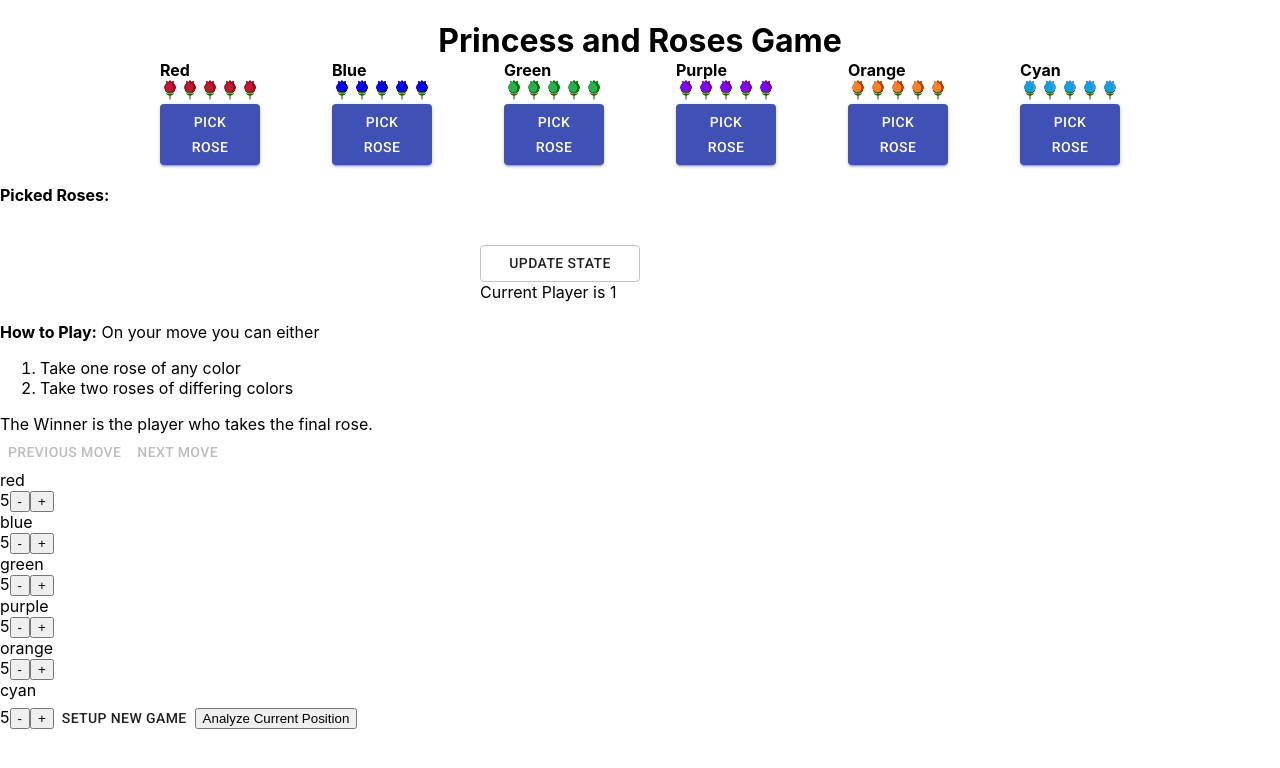
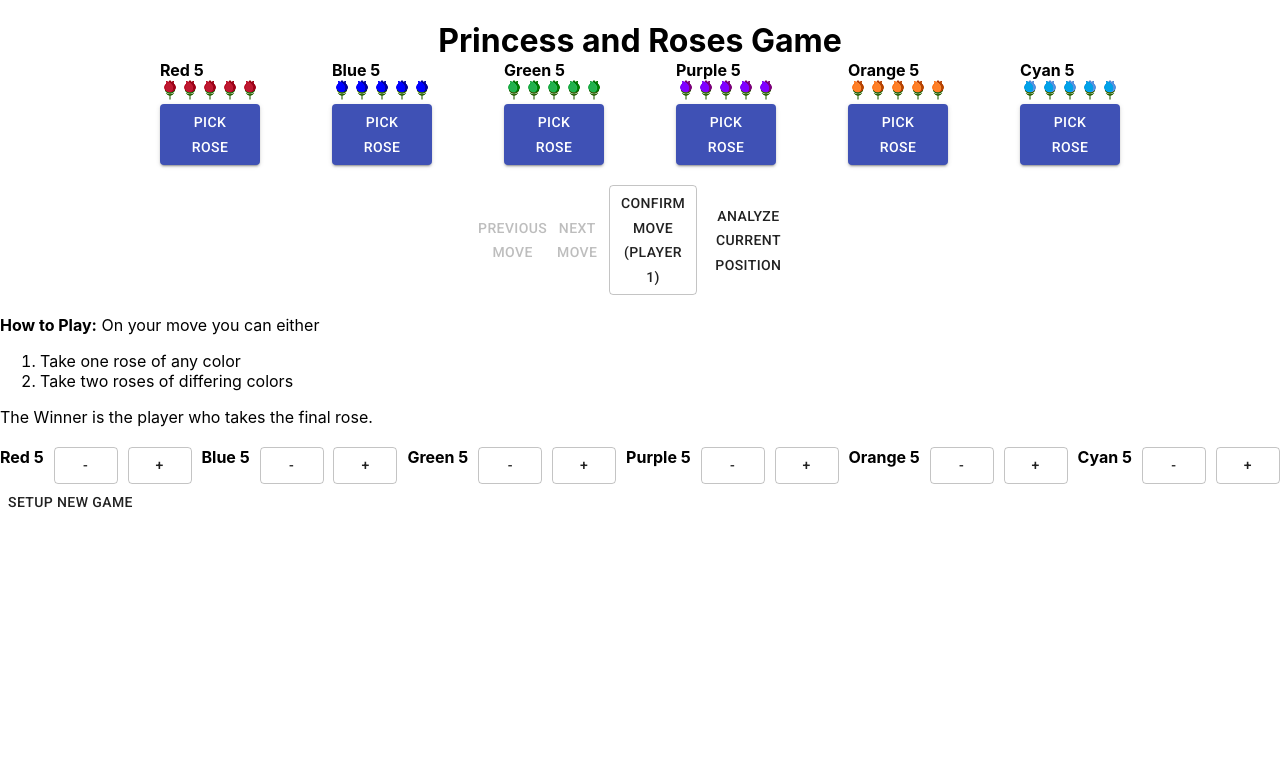
Before and after one commit to RyanGreyling2/Princess-Rose-Analysis, a React (Create React App) app: page / in a window 1280 px wide. Shown: the top 768 px of the page. Built offline with nearby package versions, Linux system fonts and the light colour scheme.

Commit message:
Working on UI
Changed layout around so that everything can fit without a scrollbar.
Also picked roses are now displayed below the button. Made some buttons and text look nicer

```diff
--- a/src/App.css
+++ b/src/App.css
@@ -35,7 +35,7 @@ h1 {
   justify-content: space-between;
 }
 
-#between-main-picked {
+.blank-line {
   line-height: 20px;
 }
 
@@ -44,7 +44,7 @@ h1 {
   width: 25%;
 
   display: flex;
-  flex-direction: column;
+  flex-direction: row;
 }
 
 .update-button {
@@ -60,3 +60,9 @@ h1 {
   width: 50%;
   text-align: left;
 }
+
+.setup {
+  display: flex;
+  flex-direction: row;
+  justify-content: space-between
+}
--- a/src/App.tsx
+++ b/src/App.tsx
@@ -9,6 +9,12 @@ import green from './Colors/green.png';
 import cyan from './Colors/cyan.png';
 import purple from './Colors/purple.png';
 import orange from './Colors/orange.png';
+
+// Helper functions
+const capitalizeFirst = function(text: string) {
+    return text.charAt(0).toUpperCase() + text.slice(1);
+  }
+// End of Helper functions
 
 // keys of img elements are computed as 'keyhead + color + arr_index'
 function RoseArray(count: number, color: string, keyhead: string) {// A row of rose images
@@ -60,10 +66,6 @@ function Bush(props: BushProps) {
   const gameUpdate = props.gameUpdate;
   const isClicked = props.isClicked;
 
-  const capitalizeFirst = function(text: string) {
-    return text.charAt(0).toUpperCase() + text.slice(1);
-  }
-
   const colorKeyToPNG = function(color: string) {
     switch (color){
         case "red":
@@ -92,7 +94,7 @@ function Bush(props: BushProps) {
     <div className="bush">
       <div className="bush-row1">
         <div className="bush-row1-cell">
-          <b>{capitalizeFirst(props.color)}</b>
+          <b>{capitalizeFirst(props.color)} {props.count}</b>
         </div>
         <div className="bush-row1-cell">
           {RoseArray(props.count, props.color, "state")}
@@ -104,6 +106,9 @@ function Bush(props: BushProps) {
         ? <Button className="rose-button"  variant="outlined" disabled>{props.count === 0 ? "Empty" : "Colors Capped"}</Button>
         : <Button className="rose-button"  variant="contained" color="primary" onClick={() => gameUpdate(-1)}>Pick Rose</Button>
       }
+      {isClicked
+      ? RoseArray(1, props.color, "picked")
+      : <></>}
     </div>
   );
 }
@@ -119,10 +124,9 @@ function RoseCounter(props: RoseCounterProps) { // Counter used to help setup ne
 
   return (
     <>
-    <div>{props.color}</div>
-    {props.count}
-    <button onClick={()=> {if (props.count !== 0) setCount(props.count-1)}}>{"-"}</button>
-    <button onClick={()=> {setCount(props.count+1)}}>{"+"}</button>
+    <b>{capitalizeFirst(props.color)} {props.count}</b>
+    <Button variant="outlined" onClick={()=> {if (props.count !== 0) setCount(props.count-1)}}>{"-"}</Button>
+    <Button variant="outlined" onClick={()=> {setCount(props.count+1)}}>{"+"}</Button>
     </>
   )
 }
@@ -134,7 +138,8 @@ function GameSetup(props: {init: colorSet, setGameStateSetup: (init: colorSet) =
   const [game_setup_cache, setGameSetupCache] = useState(init); // Cache updates to the initial game state
 
   return (
-    <>
+  <>
+    <div className="setup">
     {initKeyArr.map((key) => <RoseCounter key={key + "Setup"} count={game_setup_cache[key]} color={key}
       setCount={(count) => {
         let new_game_setup_cache = {} as colorSet;
@@ -142,10 +147,11 @@ function GameSetup(props: {init: colorSet, setGameStateSetup: (init: colorSet) =
         new_game_setup_cache[key] = count;
         setGameSetupCache(new_game_setup_cache);
       }}/>)}
-      <Button onClick={() => props.setGameStateSetup(game_setup_cache)}>
+    </div>
+    <Button onClick={() => props.setGameStateSetup(game_setup_cache)}>
         Setup New Game
-      </Button>
-    </>
+    </Button>
+  </>
   )
 }
 
@@ -338,9 +344,6 @@ useEffect(() => { // handle changes to game_history_index
 }, [game_history_index, game_history]);
 
 let stateKeyArr  = Object.keys(game_state) as Array<keyof colorSet>;
-let bufferKeyArr = Object.keys(game_buffer) as Array<keyof colorSet>;
-
-const pickedRoses = bufferKeyArr.map((key) => RoseArray(game_buffer[key], key, "picked")).flat();
 
 return (
   <>
@@ -381,24 +384,35 @@ return (
        />)
     }</div>
 
-    <div id="between-main-picked">&nbsp;</div>
-    <div><b>Picked Roses:</b></div>
-      <div className="picked-rose-arr">{pickedRoses}</div>
-    <br/>
+    <div className="blank-line">&nbsp;</div>
 
     <div className="update">
+      {game_history_index !== 0 ?
+      <Button onClick={() => setGameHistoryIndex(game_history_index - 1)}>
+        Previous Move
+      </Button>
+    :  <Button disabled>
+        Previous Move
+      </Button>}
+      {game_history_index !== game_history.length-1 ?
+      <Button onClick={() => setGameHistoryIndex(game_history_index + 1)}>
+        Next Move
+      </Button>
+    : <Button disabled>
+        Next Move
+      </Button>}
       <Button className="update-button" variant="outlined" onClick={() => {
               // Add current game_state to history and increment index
               let new_index = game_history_index + 1;
               setGameHistory([...game_history.slice(0, new_index), game_state]);
               setGameHistoryIndex(new_index);
-        }}>
-        Update State
+              }}>
+        { gameOver
+          ? `Game over. Winner is player ${curr_player ? 2 : 1}`
+          : `Confirm Move (Player ${curr_player ? 1 : 2})`
+        }
       </Button>
-      <div>{ gameOver
-        ? `Game over. Winner is player ${curr_player ? 2 : 1}`
-        : `Current Player is ${curr_player ? 1 : 2}`
-      }</div>
+      <Button onClick={() => {console.log("Beginning Analysis"); isWinning(Object.values(game_state))}}>Analyze Current Position</Button>
     </div>
     <br/>
     <div className="rules"> <strong>How to Play:</strong> On your move you can either
@@ -408,22 +422,8 @@ return (
       </ol>
       The Winner is the player who takes the final rose.
     </div>
-    {game_history_index !== 0 ?
-      <Button onClick={() => setGameHistoryIndex(game_history_index - 1)}>
-        Previous Move
-      </Button>
-    :  <Button disabled>
-        Previous Move
-      </Button>}
-    {game_history_index !== game_history.length-1 ?
-      <Button onClick={() => setGameHistoryIndex(game_history_index + 1)}>
-        Next Move
-      </Button>
-    : <Button disabled>
-        Next Move
-      </Button>}
-      <GameSetup init={game_state_init} setGameStateSetup={setGameStateSetup}/>
-      <button onClick={() => {console.log("Beginning Analysis"); isWinning(Object.values(game_state))}}>Analyze Current Position</button>
+    <div className="blank-line">&nbsp;</div>
+    <GameSetup init={game_state_init} setGameStateSetup={setGameStateSetup}/>
   </>
 )
 
```
